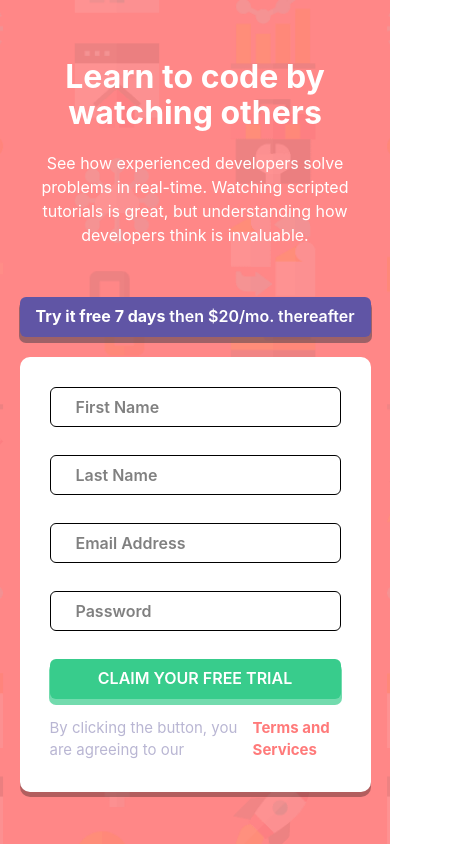
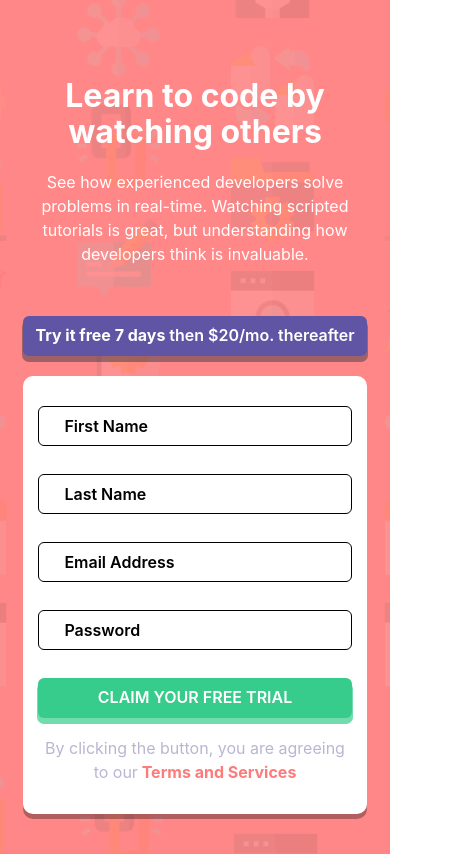
Before and after one commit to Izima01/Techathon-Task-2, a React (Vite) app: page / in a window 390 px wide. Shown: the whole page, 455 px wide, since content can reach past the window. Built offline with nearby package versions, Linux system fonts and the light colour scheme.

Commit message:
responsiveness

```diff
--- a/package.json
+++ b/package.json
@@ -14,7 +14,8 @@
     "framer-motion": "^6.3.16",
     "react": "^18.0.0",
     "react-dom": "^18.0.0",
-    "react-icons": "^4.4.0"
+    "react-icons": "^4.4.0",
+    "sweetalert": "^2.1.2"
   },
   "devDependencies": {
     "@types/react": "^18.0.0",
--- a/src/App.jsx
+++ b/src/App.jsx
@@ -1,7 +1,8 @@
-import { Box, Flex } from '@chakra-ui/react'
+import {Flex } from '@chakra-ui/react'
 import './App.css'
 import Leftbox from './Components/Leftbox'
 import Background from '../images/bg-intro-desktop.png'
+import BackgroundMobile from '../images/bg-intro-mobile.png'
 import Rightbox from './Components/Rightbox'
 import Form from './Components/Form'
 
@@ -10,13 +11,13 @@ function App() {
   return (
     <Flex
       flexDir={['column', 'column', 'row']}
-      p={['15% 5%', '15% 5%', '8% 10% 5%']}
+      p={['20% 6% 5%', '10% 6% 0', '0% 5%', null, '6% 10% 4%']}
       as={'main'}
-      width={'100%'} h={'100vh'}
-      bgPos={'center'} bgImage={Background}
+      maxW={'100%'} minH={'100vh'}
+      bgPos={'center'} bgImage={[BackgroundMobile, BackgroundMobile, Background]}
       bgColor={'hsla(0, 100%, 74%, 0.9)'}
       bgRepeat={'no-repeat'} bgSize={'cover'}
-      gap={'50px'} align={'center'}
+      gap={['50px', '50px', '20px']} align={'center'}
     >
       <Leftbox />
       <Rightbox>
--- a/src/Components/Buttons.jsx
+++ b/src/Components/Buttons.jsx
@@ -1,7 +1,7 @@
 import { Button, Text } from '@chakra-ui/react'
 import React from 'react'
 
-const Buttons = ({ bgColor, TextBold, Text2, shadow, bgFocus, type, onClick, textW, p }) => {
+const Buttons = ({ bgColor, TextBold, Text2, shadow, bgFocus, type, onClick, Text3 }) => {
     return (
     <Button
         width={'100%'}
@@ -17,7 +17,7 @@ const Buttons = ({ bgColor, TextBold, Text2, shadow, bgFocus, type, onClick, tex
             bgColor:bgColor
         }}
     >
-        <Text padding={p} w={textW}><strong>{TextBold}</strong>{Text2}</Text>
+        <Text><strong>{TextBold}</strong>{Text2} <br />{Text3} </Text>
     </Button>
     )
 }
--- a/src/Components/Form.jsx
+++ b/src/Components/Form.jsx
@@ -1,9 +1,9 @@
-import { Flex, Text, VStack } from '@chakra-ui/react';
+import { Flex, Text, VStack, Link } from '@chakra-ui/react';
 import React, { useState, useEffect, useRef } from 'react'
+import swal from 'sweetalert'
 
 import FormItem from './FormItem'
 import Buttons from './Buttons'
-
 
 const Form = () => {
     const initialData = {
@@ -31,7 +31,6 @@ const Form = () => {
         event.preventDefault();
         if (!firstName) {
             setFirstNameError(true);
-            // errors.firstName=true;
         }
         if (firstName) {
             setFirstNameError(false)
@@ -39,7 +38,6 @@ const Form = () => {
 
         if (!lastName) {
             setLastNameError(true);
-            // errors.firstName=true;
         }
         if (lastName) {
             setLastNameError(false)
@@ -57,15 +55,18 @@ const Form = () => {
         if (password.length>=8) {
             setPasswordError(false)
         }
-        else {
-            return
+        if (password.length>8 && emailAddress && regex.test(emailAddress)===true && lastName && firstName) {
+            swal ({
+                icon:'success',
+                text:`Congratulations ${lastName} ${firstName}, your response has been accepted`
+            })
         }
     }
 
     return (
         <VStack
             background={'white'} w={'100%'} h={'auto'} m={'20px 0'} borderRadius={'10px'}
-            padding={'30px'} as={'form'} boxShadow={'0px 5px 0px 0px hsla(0, 0%, 0%, 0.3)'}
+            padding={['30px 15px', '30px 15px', '30px']} as={'form'} boxShadow={'0px 5px 0px 0px hsla(0, 0%, 0%, 0.3)'}
         >
             <FormItem
                 mb={'20px'} placeholder={'First Name'} type={'text'} value={firstName}
@@ -73,7 +74,7 @@ const Form = () => {
                 displayError={firstNameError ? 'block' : 'none'}
                 errorText={'First name can not be empty'}
                 border={firstNameError ? '2px solid hsl(0, 100%, 74%)' : '1px solid black'}
-                color={firstNameError ? 'hsl(0, 100%, 74%)' : 'grey' }
+                color={firstNameError ? 'hsl(0, 100%, 74%)' : 'black' }
             />
 
             <FormItem
@@ -82,7 +83,7 @@ const Form = () => {
                 displayError={lastNameError ? 'block' : 'none'}
                 errorText={'Last name can not be empty'}
                 border={lastNameError ? '2px solid hsl(0, 100%, 74%)' : '1px solid black'}
-                color={lastNameError ? 'hsl(0, 100%, 74%)' : 'grey' }
+                color={lastNameError ? 'hsl(0, 100%, 74%)' : 'black' }
             />
 
             <FormItem
@@ -91,7 +92,7 @@ const Form = () => {
                 errorText={'Looks like this is not an email'}
                 displayError={emailError ? 'block' : 'none'}
                 border={emailError ? '2px solid hsl(0, 100%, 74%)' : '1px solid black'}
-                color={emailError ? 'hsl(0, 100%, 74%)' : 'grey' }
+                color={emailError ? 'hsl(0, 100%, 74%)' : 'black' }
             />
 
             <FormItem
@@ -100,7 +101,7 @@ const Form = () => {
                 errorText={'Password can not be empty'}
                 displayError={passwordError ? 'block' : 'none'}
                 border={passwordError ? '2px solid hsl(0, 100%, 74%)' : '1px solid black'}
-                color={passwordError ? 'hsl(0, 100%, 74%)' : 'grey' }
+                color={passwordError ? 'hsl(0, 100%, 74%)' : 'black' }
             />
 
             <Buttons
@@ -112,13 +113,10 @@ const Form = () => {
                 type={'submit'} onClick={handleSubmit}
             />
 
-            <Flex align={'center'} justify={'space-between'} pt={'10px'}>
-                <Text fontSize={'15px'} color={'hsl(246, 25%, 77%)'}
-                >By clicking the button, you are agreeing to our</Text>
-
-                <Text fontSize={'15px'} color={'hsl(0, 100%, 74%)'} ps={'5px'} fontWeight={'700'}
-                >Terms and Services</Text>
-            </Flex>
+            <Text fontSize={'16px'} color={'hsl(246, 25%, 77%)'} pt={'10px'} textAlign={['center', 'center','center', 'center', 'start']}>
+                By clicking the button, you are agreeing to our
+                <Link color={'hsl(0, 100%, 74%)'} fontWeight={'700'}> Terms and Services</Link>
+            </Text>
         </VStack>
     )
 }
--- a/src/Components/Leftbox.jsx
+++ b/src/Components/Leftbox.jsx
@@ -3,7 +3,7 @@ import React from 'react'
 
 const Leftbox = () => {
     return (
-    <Box w={['100%','100%','45%']} textAlign={['center', 'center', 'start']}>
+    <Box w={['100%', '80%','45%']} textAlign={['center', 'center', 'start']}>
         <Text
             fontSize={'32px'}
             fontWeight={'700'}
--- a/src/Components/Rightbox.jsx
+++ b/src/Components/Rightbox.jsx
@@ -14,8 +14,6 @@ const Rightbox = ({ children }) => {
             Text2={'then $20/mo. thereafter'}
             shadow={'hsla(249, 10%, 26%, 0.5)'}
             bgFocus={'hsl(248, 32%, 49%)'}
-            p={['0 100px', '0 100px', '0']}
-            // textW={'20%'}
         />
         <Box>{ children }</Box>
     </Box>
```
Also changed, not shown: 1 other file (tests, documents, lock files or other folders).
